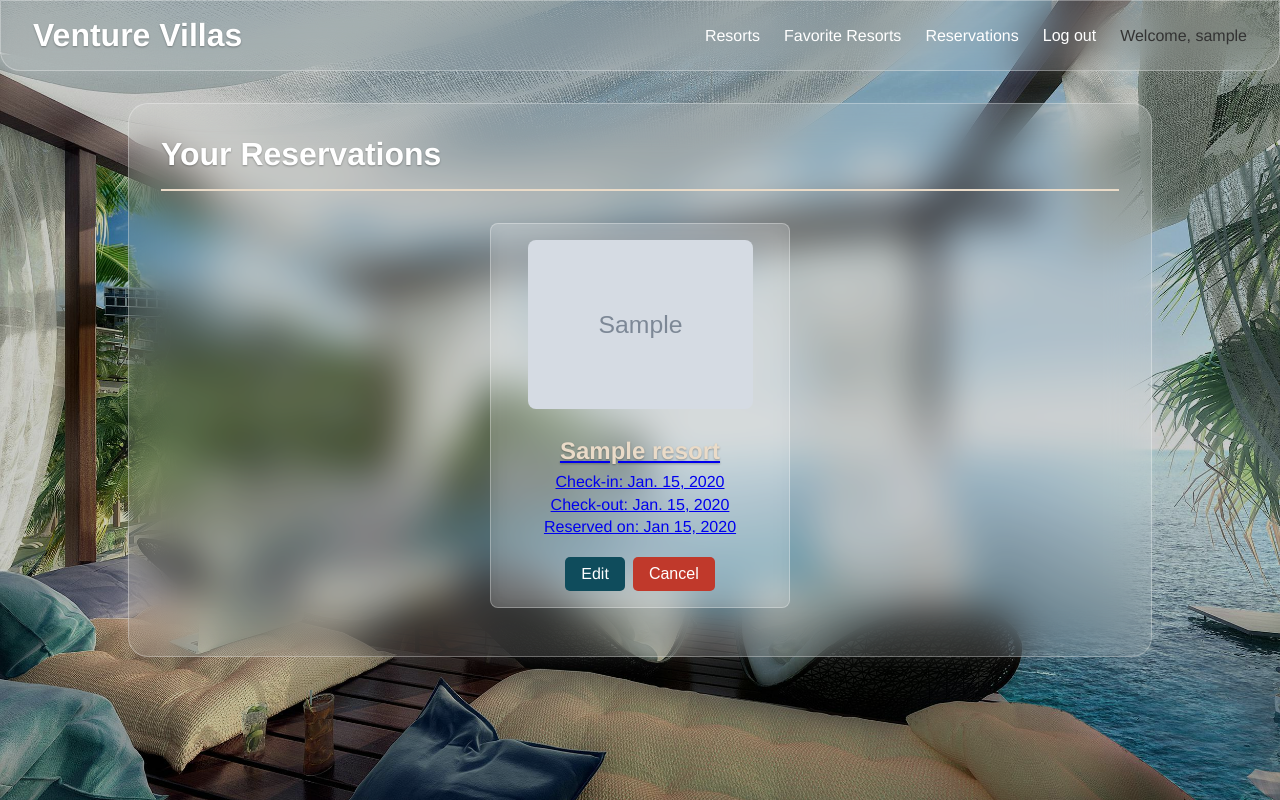
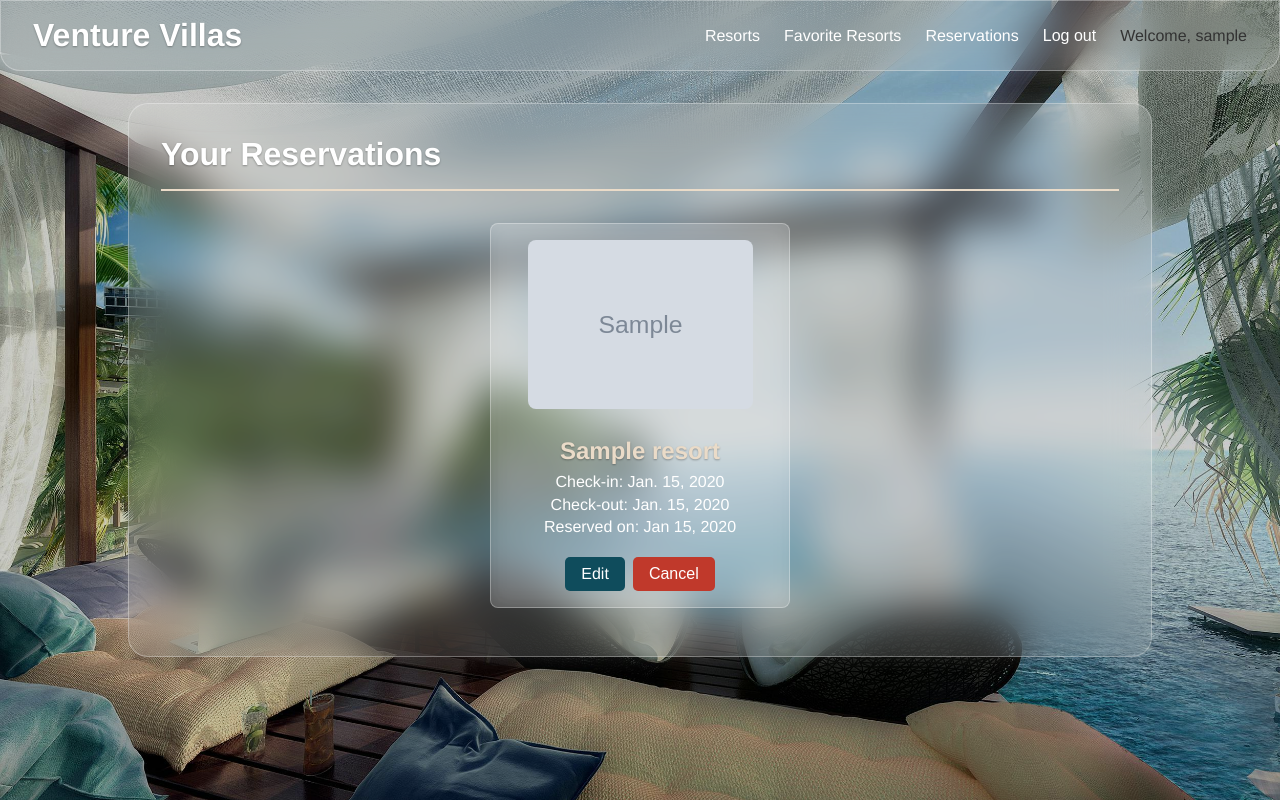
Before and after one commit to cdenzelcoleman/Venture-Villas, a Django app: page /reservations/ in a window 1280 px wide. Run offline with Django 5.2, Linux system fonts and the light colour scheme; a user stored in the database is signed in; tables that the repository leaves empty hold one stand-in row (values such as "Sample post"); grey boxes marked "Sample" are stand-in pictures.

Commit message:
Remove text decoration from reservations

```diff
--- a/main_app/static/css/resorts/reservations.css
+++ b/main_app/static/css/resorts/reservations.css
@@ -49,6 +49,11 @@
     justify-content: center;
   }
 
+  .reservation-link {
+    text-decoration: none!important;
+    color: inherit!important;
+  }
+
   .edit-button {
     background-color: var(--deep-teal);
     color: var(--pure-white);
```
